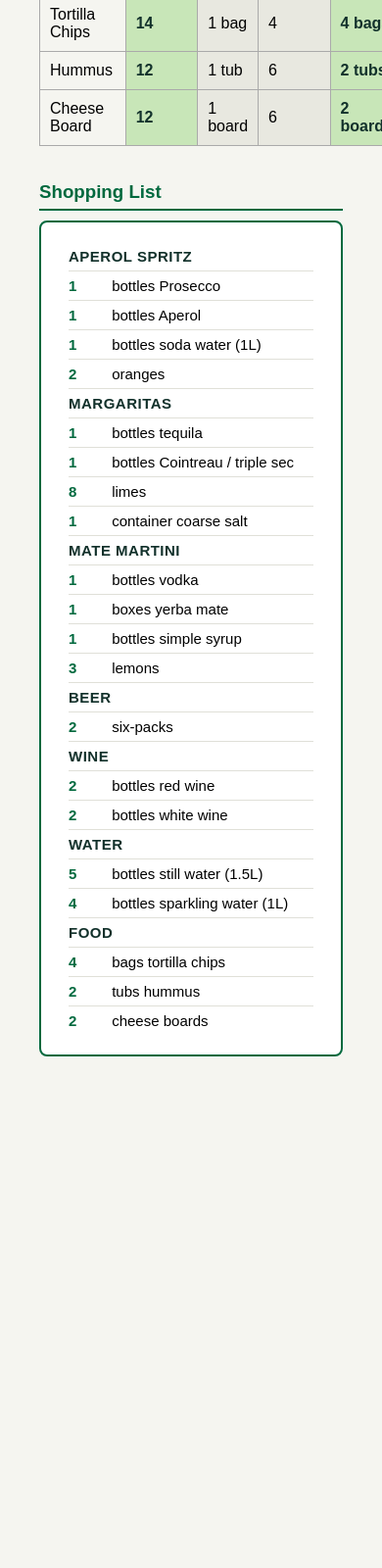
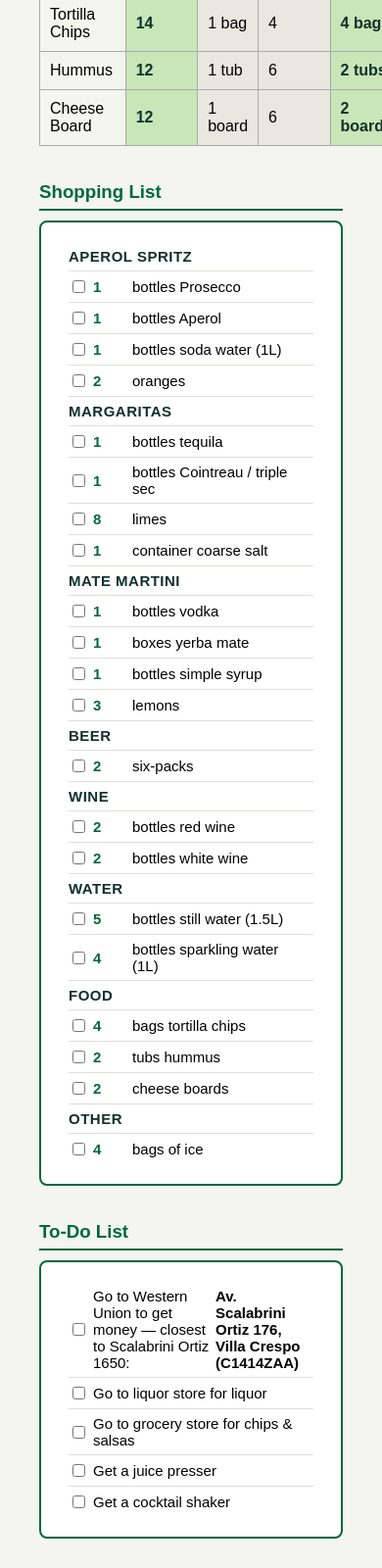
Before and after one commit to mitch-smerb/party-planner, a plain HTML site: page index.html in a window 390 px wide. Shown: the part 3448-5048 px from the top of the page at 98% size. Before the commit the page ends 4556 px from the top, so only its background shows below. Drawn offline with Linux system fonts and the light colour scheme.

Commit message:
Add checkboxes to shopping list, to-do list, and ice
- Shopping list items now have checkboxes with strikethrough on check
- Added to-do list section (Western Union, liquor store, grocery, juicer, shaker)
- Added ice to shopping list (1 bag per 5 people)
- Checkbox state persists via localStorage
- Added preview server config

Co-Authored-By: Claude Opus 4.6 <noreply@anthropic.com>

```diff
--- a/index.html
+++ b/index.html
@@ -130,6 +130,26 @@ font-size:15px;
 
 .shopping-list li:last-child{
 border-bottom:none;
+}
+
+.shopping-list li label{
+display:inline-flex;
+align-items:center;
+font-weight:normal;
+color:inherit;
+cursor:pointer;
+}
+
+.shopping-list li input[type="checkbox"]{
+width:auto;
+margin-right:8px;
+cursor:pointer;
+accent-color:#00693E;
+}
+
+.shopping-list li.checked label{
+text-decoration:line-through;
+color:#999;
 }
 
 .shopping-list .qty{
@@ -511,38 +531,53 @@ Recipe per drink: 2 oz vodka, 1 oz brewed yerba mate (chilled), 0.75 oz simple s
 <div class="shopping-list">
 <ul>
 <li class="section-label">Aperol Spritz</li>
-<li><span class="qty" id="shopProsecco"></span> bottles Prosecco</li>
-<li><span class="qty" id="shopAperol"></span> bottles Aperol</li>
-<li><span class="qty" id="shopSpritzSoda"></span> bottles soda water (1L)</li>
-<li><span class="qty" id="shopOranges"></span> oranges</li>
+<li><label><input type="checkbox" data-item="prosecco"><span class="qty" id="shopProsecco"></span> bottles Prosecco</label></li>
+<li><label><input type="checkbox" data-item="aperol"><span class="qty" id="shopAperol"></span> bottles Aperol</label></li>
+<li><label><input type="checkbox" data-item="spritzSoda"><span class="qty" id="shopSpritzSoda"></span> bottles soda water (1L)</label></li>
+<li><label><input type="checkbox" data-item="oranges"><span class="qty" id="shopOranges"></span> oranges</label></li>
 
 <li class="section-label">Margaritas</li>
-<li><span class="qty" id="shopTequila"></span> bottles tequila</li>
-<li><span class="qty" id="shopTripleSec"></span> bottles Cointreau / triple sec</li>
-<li><span class="qty" id="shopLimes"></span> limes</li>
-<li><span class="qty" id="shopSalt"></span> container coarse salt</li>
+<li><label><input type="checkbox" data-item="tequila"><span class="qty" id="shopTequila"></span> bottles tequila</label></li>
+<li><label><input type="checkbox" data-item="tripleSec"><span class="qty" id="shopTripleSec"></span> bottles Cointreau / triple sec</label></li>
+<li><label><input type="checkbox" data-item="limes"><span class="qty" id="shopLimes"></span> limes</label></li>
+<li><label><input type="checkbox" data-item="salt"><span class="qty" id="shopSalt"></span> container coarse salt</label></li>
 
 <li class="section-label">Mate Martini</li>
-<li><span class="qty" id="shopVodka"></span> bottles vodka</li>
-<li><span class="qty" id="shopMate"></span> boxes yerba mate</li>
-<li><span class="qty" id="shopSyrup"></span> bottles simple syrup</li>
-<li><span class="qty" id="shopLemons"></span> lemons</li>
+<li><label><input type="checkbox" data-item="vodka"><span class="qty" id="shopVodka"></span> bottles vodka</label></li>
+<li><label><input type="checkbox" data-item="mate"><span class="qty" id="shopMate"></span> boxes yerba mate</label></li>
+<li><label><input type="checkbox" data-item="syrup"><span class="qty" id="shopSyrup"></span> bottles simple syrup</label></li>
+<li><label><input type="checkbox" data-item="lemons"><span class="qty" id="shopLemons"></span> lemons</label></li>
 
 <li class="section-label">Beer</li>
-<li><span class="qty" id="shopBeer"></span> six-packs</li>
+<li><label><input type="checkbox" data-item="beer"><span class="qty" id="shopBeer"></span> six-packs</label></li>
 
 <li class="section-label">Wine</li>
-<li><span class="qty" id="shopRedWine"></span> bottles red wine</li>
-<li><span class="qty" id="shopWhiteWine"></span> bottles white wine</li>
+<li><label><input type="checkbox" data-item="redWine"><span class="qty" id="shopRedWine"></span> bottles red wine</label></li>
+<li><label><input type="checkbox" data-item="whiteWine"><span class="qty" id="shopWhiteWine"></span> bottles white wine</label></li>
 
 <li class="section-label">Water</li>
-<li><span class="qty" id="shopStillWater"></span> bottles still water (1.5L)</li>
-<li><span class="qty" id="shopSparklingWater"></span> bottles sparkling water (1L)</li>
+<li><label><input type="checkbox" data-item="stillWater"><span class="qty" id="shopStillWater"></span> bottles still water (1.5L)</label></li>
+<li><label><input type="checkbox" data-item="sparklingWater"><span class="qty" id="shopSparklingWater"></span> bottles sparkling water (1L)</label></li>
 
 <li class="section-label">Food</li>
-<li><span class="qty" id="shopChips"></span> bags tortilla chips</li>
-<li><span class="qty" id="shopHummus"></span> tubs hummus</li>
-<li><span class="qty" id="shopCheese"></span> cheese boards</li>
+<li><label><input type="checkbox" data-item="chips"><span class="qty" id="shopChips"></span> bags tortilla chips</label></li>
+<li><label><input type="checkbox" data-item="hummus"><span class="qty" id="shopHummus"></span> tubs hummus</label></li>
+<li><label><input type="checkbox" data-item="cheese"><span class="qty" id="shopCheese"></span> cheese boards</label></li>
+
+<li class="section-label">Other</li>
+<li><label><input type="checkbox" data-item="ice"><span class="qty" id="shopIce"></span> bags of ice</label></li>
+</ul>
+</div>
+
+<!-- To-Do List -->
+<h3>To-Do List</h3>
+<div class="shopping-list todo-list">
+<ul>
+<li><label><input type="checkbox" data-todo="westernunion"> Go to Western Union to get money — closest to Scalabrini Ortiz 1650: <strong>Av. Scalabrini Ortiz 176, Villa Crespo (C1414ZAA)</strong></label></li>
+<li><label><input type="checkbox" data-todo="liquorstore"> Go to liquor store for liquor</label></li>
+<li><label><input type="checkbox" data-todo="grocery"> Go to grocery store for chips & salsas</label></li>
+<li><label><input type="checkbox" data-todo="juicer"> Get a juice presser</label></li>
+<li><label><input type="checkbox" data-todo="shaker"> Get a cocktail shaker</label></li>
 </ul>
 </div>
 
@@ -700,9 +735,53 @@ document.getElementById("shopChips").innerText = chipBags
 document.getElementById("shopHummus").innerText = hummusTubs
 document.getElementById("shopCheese").innerText = cheeseBoards
 
+// Ice
+let iceBags = Math.ceil(totalPeople / 5)
+document.getElementById("shopIce").innerText = iceBags
+
 }
 
 calculate()
+
+// Checkbox persistence
+function loadChecked(){
+let saved = JSON.parse(localStorage.getItem("partyChecked") || "{}")
+document.querySelectorAll('.shopping-list input[type="checkbox"]').forEach(cb => {
+let key = cb.getAttribute("data-item")
+if(saved[key]){ cb.checked = true; cb.closest("li").classList.add("checked") }
+})
+}
+
+document.querySelector('.shopping-list').addEventListener("change", function(e){
+if(e.target.type !== "checkbox") return
+let li = e.target.closest("li")
+li.classList.toggle("checked", e.target.checked)
+let saved = JSON.parse(localStorage.getItem("partyChecked") || "{}")
+saved[e.target.getAttribute("data-item")] = e.target.checked
+localStorage.setItem("partyChecked", JSON.stringify(saved))
+})
+
+loadChecked()
+
+// Todo list persistence
+function loadTodos(){
+let saved = JSON.parse(localStorage.getItem("partyTodos") || "{}")
+document.querySelectorAll('.todo-list input[type="checkbox"]').forEach(cb => {
+let key = cb.getAttribute("data-todo")
+if(saved[key]){ cb.checked = true; cb.closest("li").classList.add("checked") }
+})
+}
+
+document.querySelector('.todo-list').addEventListener("change", function(e){
+if(e.target.type !== "checkbox") return
+let li = e.target.closest("li")
+li.classList.toggle("checked", e.target.checked)
+let saved = JSON.parse(localStorage.getItem("partyTodos") || "{}")
+saved[e.target.getAttribute("data-todo")] = e.target.checked
+localStorage.setItem("partyTodos", JSON.stringify(saved))
+})
+
+loadTodos()
 
 </script>
 
```
Also changed, not shown: .claude/launch.json (added), 1 other file.
